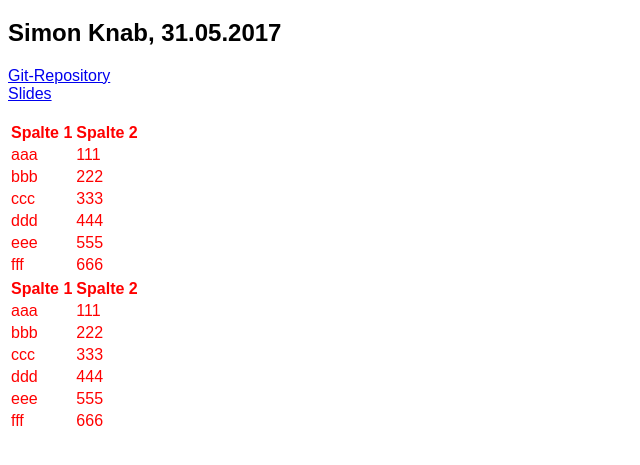
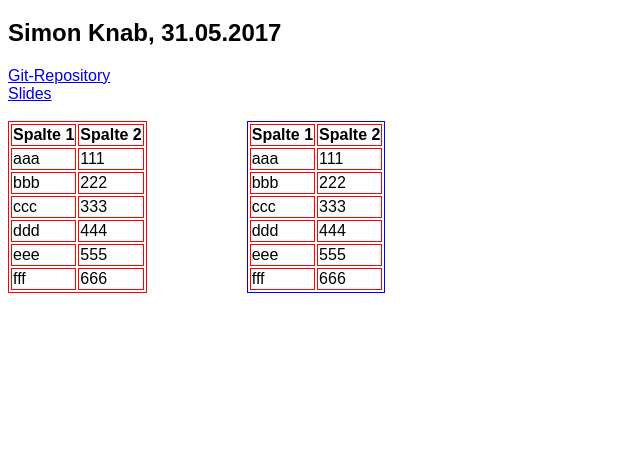
Before and after one commit to W-i-Z-o/sassDemo, a plain HTML site: page index.html in a window 1280 px wide. Shown: the part 61-526 px from the top of the page, without its empty margins (0-640 px from the left). Drawn offline with Linux system fonts and the light colour scheme.

Commit message:
use inheritance to format the tables

```diff
--- a/_table.scss
+++ b/_table.scss
@@ -1,3 +1,22 @@
-table {
-	color: red;
+$standard-color: red;
+
+.table {
+	&, th, td {
+		border-width: 1px;
+		border-style: solid;
+		border-color: $standard-color;
+	}
 }
+
+#links {
+	@extend .table;
+
+	float: left;
+	margin-right: 100px;
+}
+
+#rechts {
+	@extend .table;
+
+	border-color: blue;
+}
```
Also changed, not shown: styles.css.
